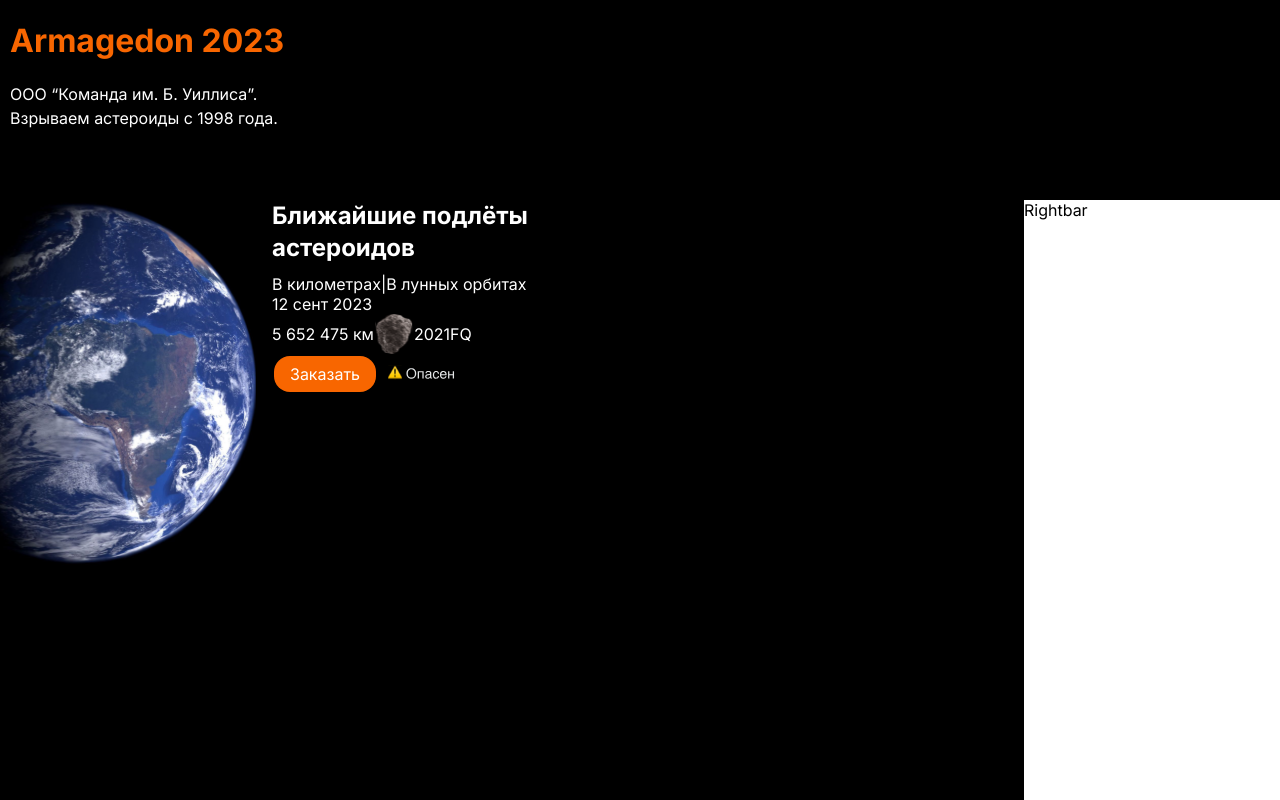
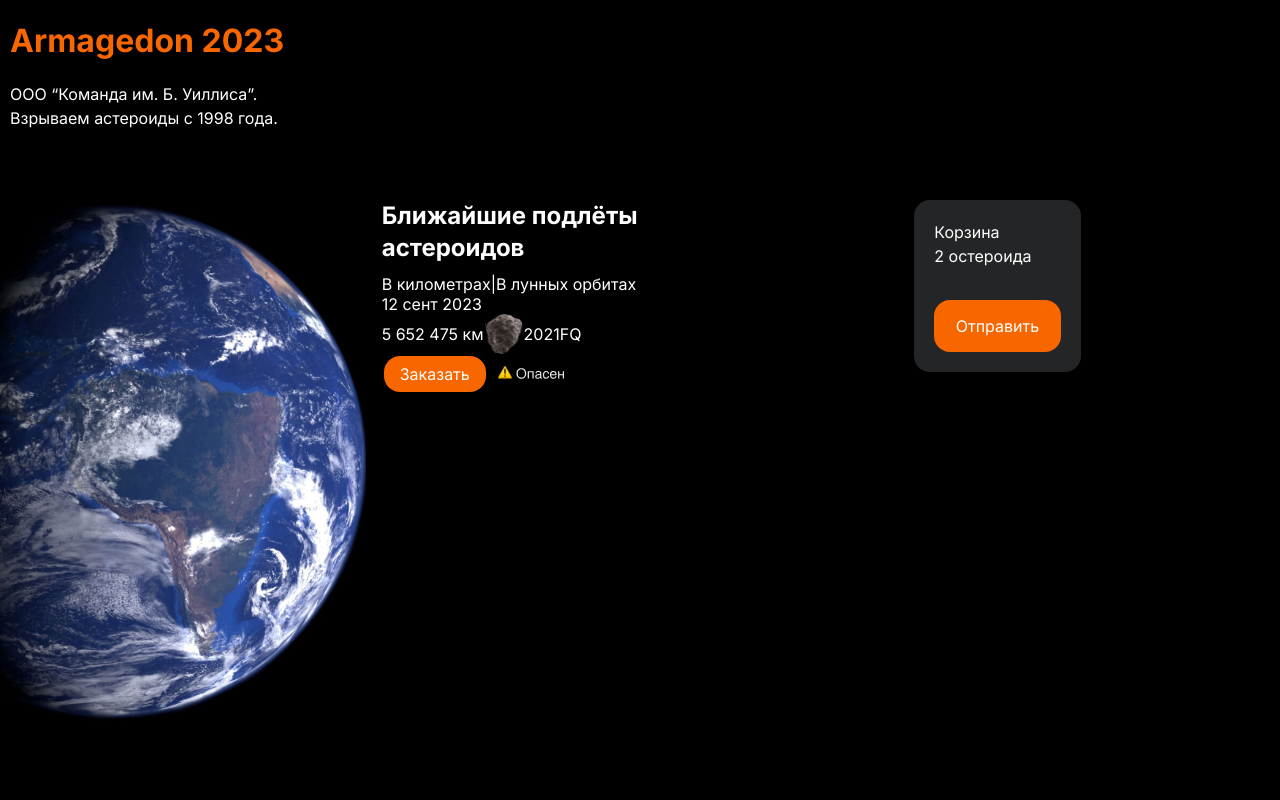
Before and after one commit to AleksandrSmirnov92/meteorApp, a Next.js app: page / in a window 1280 px wide. Built offline with nearby package versions, Linux system fonts and the light colour scheme.

Commit message:
second commit

```diff
--- a/src/app/page.module.css
+++ b/src/app/page.module.css
@@ -1,7 +1,7 @@
 .main {
   display: grid;
   grid-template-areas: "header header header" "leftbar main rightbar";
-  grid-template-columns: 1fr 3fr 1fr;
+  grid-template-columns: 2fr 3fr 2fr;
   grid-template-rows: 1fr 3fr;
   padding: 0;
   height: 100vh;
--- a/src/components/Rigthbar/Rightbar.tsx
+++ b/src/components/Rigthbar/Rightbar.tsx
@@ -1,4 +1,18 @@
-import rigthbar from "./rightbar.module.css";
+import style from "./rightbar.module.css";
 export const Rightbar: React.FC = () => {
-  return <div className={rigthbar.rightbar__wrapper}>Rightbar</div>;
+  return (
+    <div className={style.rightbar__wrapper}>
+      <div className={style.rightbar__container}>
+        <div className={style.rightbar__basket}>
+          <div className={style["rightbar__basket-text"]}>
+            <span>Корзина</span>
+            <span>2 остероида</span>
+          </div>
+          <button className={style["rightbar__basket-btn"]}>
+            <span>Отправить</span>
+          </button>
+        </div>
+      </div>
+    </div>
+  );
 };
--- a/src/components/Rigthbar/rightbar.module.css
+++ b/src/components/Rigthbar/rightbar.module.css
@@ -1,3 +1,42 @@
 .rightbar__wrapper {
   grid-area: rightbar;
+  width: 100%;
+  height: 100%;
+  background-color: black;
 }
+.rightbar__container {
+  color: white;
+  width: 40%;
+  background-color: #232526;
+  border-radius: 1rem;
+  padding: 10px;
+}
+.rightbar__basket {
+  display: flex;
+  flex-direction: column;
+  padding: 10px;
+  /* justify-content: center;
+  align-items: center; */
+}
+.rightbar__basket-text {
+  display: flex;
+  flex-direction: column;
+}
+.rightbar__basket-text > * {
+  padding-top: 2px;
+  padding-bottom: 2px;
+}
+.rightbar__basket-btn {
+  margin-top: 2rem;
+  cursor: pointer;
+  text-align: center;
+  background-color: #f86600;
+  padding-top: 1rem;
+  padding-bottom: 1rem;
+  padding-left: 0.5rem;
+  padding-right: 0.5rem;
+  border-radius: 1rem;
+}
+.rightbar__basket-btn:hover {
+  opacity: 0.9;
+}
```
